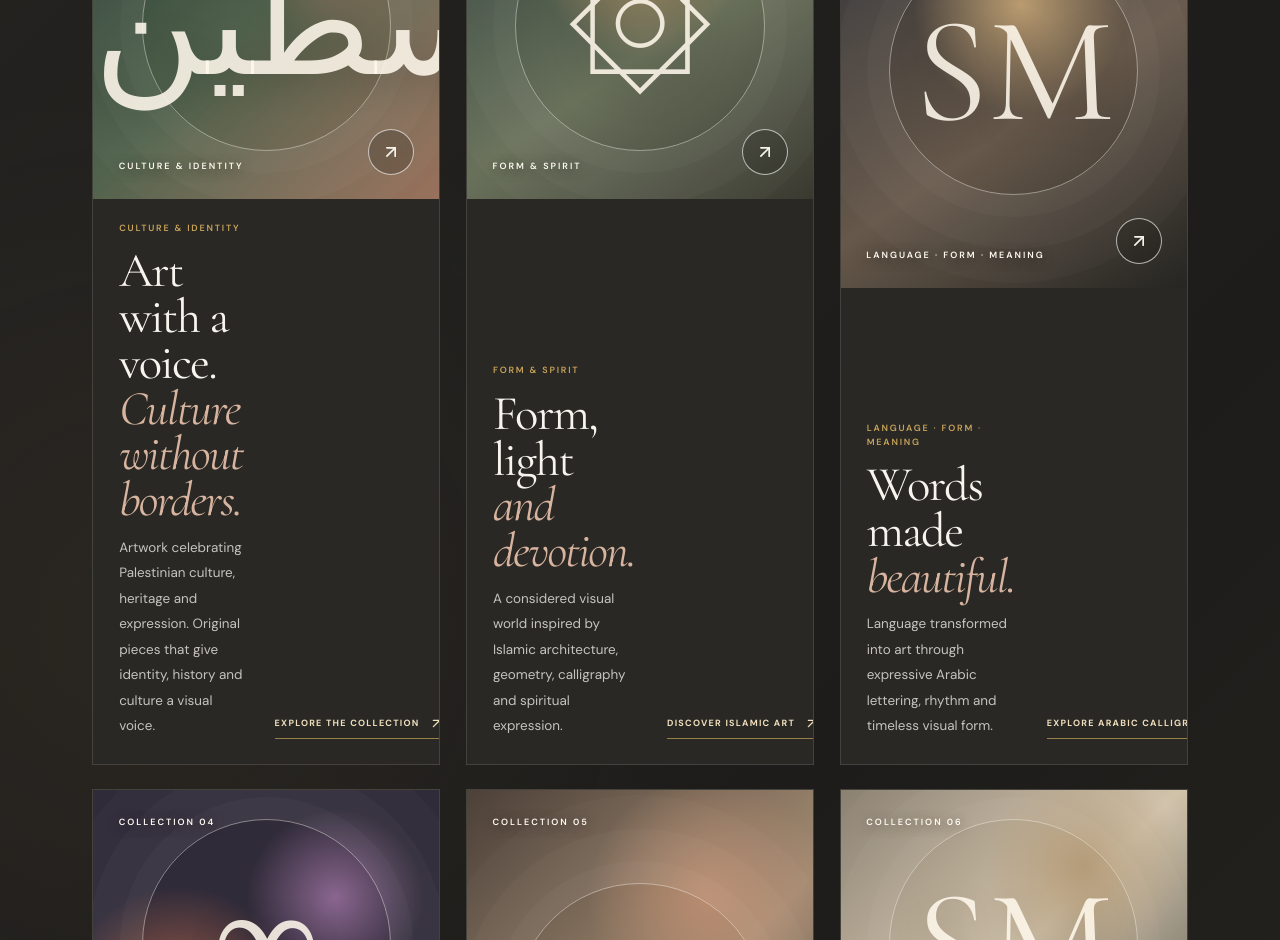
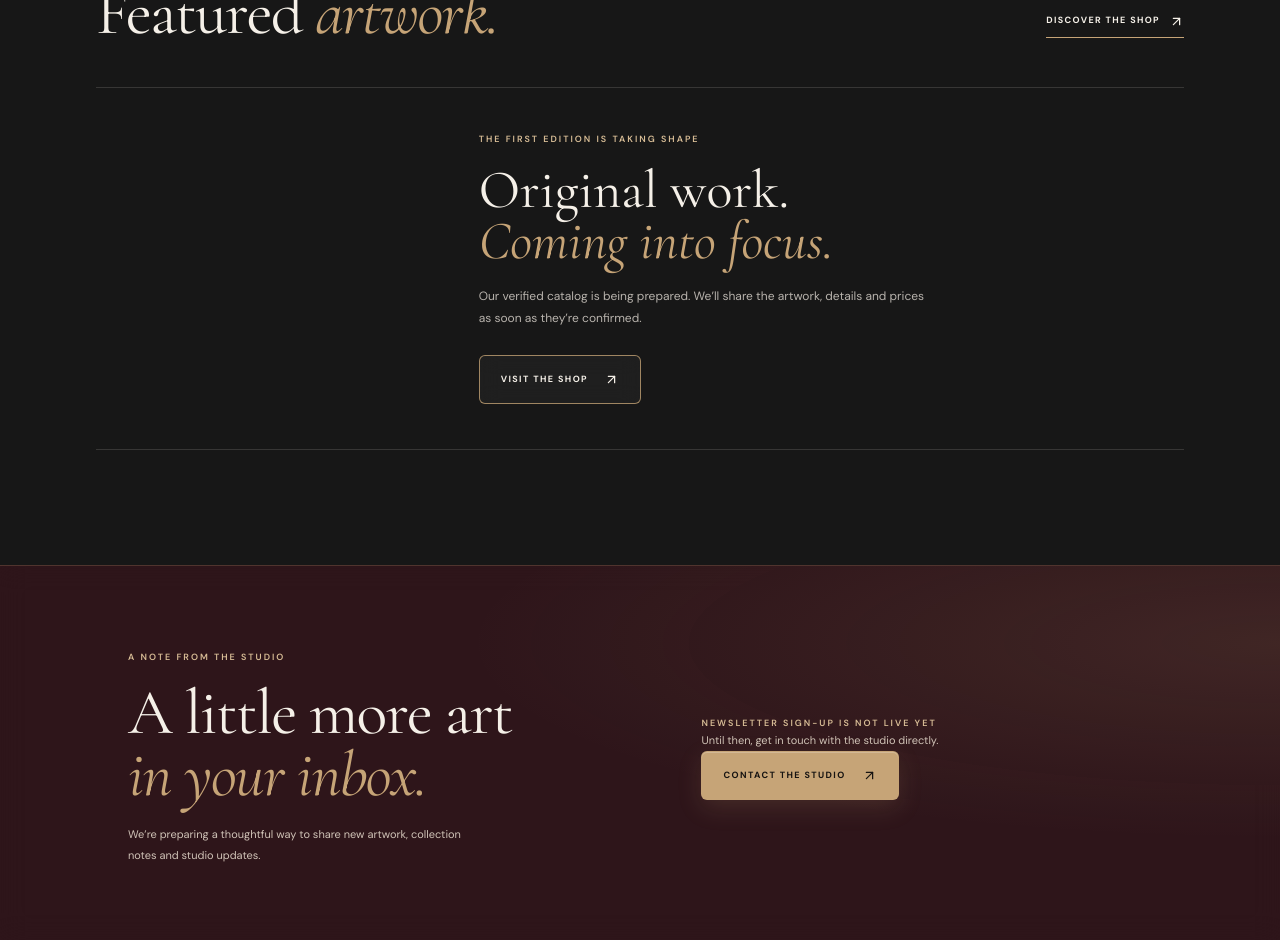
Before and after one commit to saroshkhan12/the-sm-studios, a Next.js app: page / in a window 1280 px wide. Shown: the part 1860-2800 px from the top of the page. Built offline with nearby package versions, Linux system fonts and the light colour scheme.

Commit message:
Restore original homepage collection cards

```diff
--- a/src/app/page.tsx
+++ b/src/app/page.tsx
@@ -3,89 +3,24 @@ import Link from "next/link";
 import { ArrowUpRight, Diamond, Globe2, Heart, ShieldCheck } from "lucide-react";
 import { collections } from "@/data/catalog";
 import { readEtsyProducts } from "@/lib/etsy";
+import { CollectionCard } from "@/components/collection-card";
 import { ProductCard } from "@/components/product-card";
 import { HeroSlider } from "@/components/hero-slider";
 import { ScrollReveal, StaggerItem, StaggerReveal } from "@/components/scroll-reveal";
 
 export const dynamic = "force-dynamic";
 
-const editorialCollectionContent = [
-  {
-    slug: "palestine-identity",
-    number: "01",
-    eyebrow: "CULTURE & IDENTITY",
-    title: "Art with a voice.",
-    accent: "Culture without borders.",
-    description: "Artwork celebrating Palestinian culture, heritage and expression. Original pieces that give identity, history and culture a visual voice.",
-    action: "EXPLORE THE COLLECTION",
-    imageAlt: "Artwork from the Palestine and Identity collection",
-    className: "editorial-palestine",
-  },
-  {
-    slug: "islamic-art",
-    number: "02",
-    eyebrow: "FORM & SPIRIT",
-    title: "Form, light",
-    accent: "and devotion.",
-    description: "A considered visual world inspired by Islamic architecture, geometry, calligraphy and spiritual expression.",
-    action: "DISCOVER ISLAMIC ART",
-    imageAlt: "Artwork from the Islamic Art collection",
-    className: "editorial-islamic",
-  },
-  {
-    slug: "arabic-calligraphy",
-    number: "03",
-    eyebrow: "LANGUAGE · FORM · MEANING",
-    title: "Words made",
-    accent: "beautiful.",
-    description: "Language transformed into art through expressive Arabic lettering, rhythm and timeless visual form.",
-    action: "EXPLORE ARABIC CALLIGRAPHY",
-    imageAlt: "Artwork from the Arabic Calligraphy collection",
-    className: "editorial-arabic",
-  },
-  {
-    slug: "digital-artwork",
-    number: "04",
-    eyebrow: "THE DIGITAL ART STUDIO",
-    title: "Ideas without",
-    accent: "edges.",
-    description: "Experimental compositions and original digital worlds made to challenge the familiar.",
-    action: "EXPLORE DIGITAL ART",
-    imageAlt: "Digital artwork from THE SM STUDIOS",
-    className: "editorial-digital",
-  },
-  {
-    slug: "posters-prints",
-    number: "05",
-    eyebrow: "ART FOR YOUR SPACE",
-    title: "Art for walls",
-    accent: "and everyday spaces.",
-    description: "Thoughtfully selected posters and prints that bring character, colour and creative expression into the spaces around you.",
-    action: "EXPLORE POSTERS & PRINTS",
-    imageAlt: "Artwork from the Posters and Prints collection",
-    className: "editorial-posters",
-  },
-  {
-    slug: "apparel",
-    number: "06",
-    eyebrow: "ART TO LIVE IN",
-    title: "Wear what",
-    accent: "you believe.",
-    description: "Wearable expression for people who see personal style as another way to tell a story.",
-    action: "EXPLORE APPAREL",
-    imageAlt: "Apparel from THE SM STUDIOS",
-    className: "editorial-apparel",
-  },
-] as const;
-
 export default async function Home() {
   const products = await readEtsyProducts();
   const featuredProducts = products.slice(0, 4);
 
-  const editorialCollections = editorialCollectionContent.map((item) => ({
-    ...item,
-    product: products.find((product) => product.collection === item.slug && product.image),
-  }));
+  const featuredCollections = collections
+    .filter((item) =>
+      products.some(
+        (product) => product.collection === item.slug && product.image,
+      ),
+    )
+    .slice(0, 4);
 
   const philosophyArtwork =
     products.find(
@@ -205,73 +140,28 @@ export default async function Home() {
         </div>
       </section>
 
-<section className="editorial-worlds" aria-labelledby="editorial-worlds-title">
-        <div className="editorial-worlds-inner">
-          <ScrollReveal className="editorial-intro">
+<section className="collections-section home-collections-section section-wrap">
+        <ScrollReveal className="section-heading">
           <div>
-              <span className="eyebrow">A WORLD OF IDEAS · SIX COLLECTIONS</span>
-              <h2 id="editorial-worlds-title">Find the art<br />that <em>moves you.</em></h2>
+            <span className="eyebrow">OUR COLLECTIONS</span>
+            <h2>Explore Our <em>Collections</em></h2>
           </div>
-            <p>
-              From cultural identity to contemporary expression, each
-              collection opens a different window into the creative world of
-              THE SM STUDIOS.
-            </p>
+          <Link className="text-link" href="/collections">
+            VIEW ALL COLLECTIONS <ArrowUpRight size={15} />
+          </Link>
         </ScrollReveal>
-
-          <StaggerReveal className="editorial-collection-grid">
-            {editorialCollections.map((item) => (
-              <StaggerItem className={"editorial-collection-item " + item.className} key={item.slug}>
-                <Link
-                  href={"/collections/" + item.slug}
-                  className="editorial-collection-card"
-                  aria-label={item.action + ": " + item.slug.replaceAll("-", " ")}
-                >
-                  <div className="editorial-collection-image">
-                    {item.product?.image ? (
-                      <Image
-                        src={item.product.image}
-                        alt={item.imageAlt}
-                        fill
-                        sizes="(max-width: 700px) 100vw, (max-width: 1050px) 50vw, 58vw"
-                        className="editorial-image"
+        <StaggerReveal className="collection-grid home-collection-grid">
+          {featuredCollections.map((item, index) => (
+            <StaggerItem className="collection-reveal" key={item.slug}>
+              <CollectionCard
+                item={item}
+                index={index}
+                image={products.find((product) => product.collection === item.slug)?.image}
+                sizes="(max-width: 650px) 44vw, (max-width: 1000px) 44vw, 23vw"
               />
-                    ) : (
-                      <span className="editorial-art-fallback" aria-hidden="true">
-                        <span className="editorial-fallback-orbit"></span>
-                        <span className="editorial-fallback-mark">
-                          {item.slug === "palestine-identity"
-                            ? "فلسطين"
-                            : item.slug === "islamic-art"
-                              ? "۞"
-                              : item.slug === "digital-artwork"
-                                ? "∞"
-                                : "SM"}
-                        </span>
-                      </span>
-                    )}
-                    <span className="editorial-image-shade" aria-hidden="true"></span>
-                    <span className="editorial-number">COLLECTION {item.number}</span>
-                    <span className="editorial-image-caption">{item.eyebrow}</span>
-                    <span className="editorial-arrow" aria-hidden="true">
-                      <ArrowUpRight size={20} />
-                    </span>
-                  </div>
-                  <div className="editorial-collection-copy">
-                    <div>
-                      <span className="eyebrow">{item.eyebrow}</span>
-                      <h3>{item.title}<br /><em>{item.accent}</em></h3>
-                      <p>{item.description}</p>
-                    </div>
-                    <span className="editorial-cta">
-                      {item.action} <ArrowUpRight size={15} />
-                    </span>
-                  </div>
-                </Link>
             </StaggerItem>
           ))}
         </StaggerReveal>
-        </div>
       </section>
 
 <section className="featured-section">
```
Lines whose indentation alone changed are shown as unchanged.
